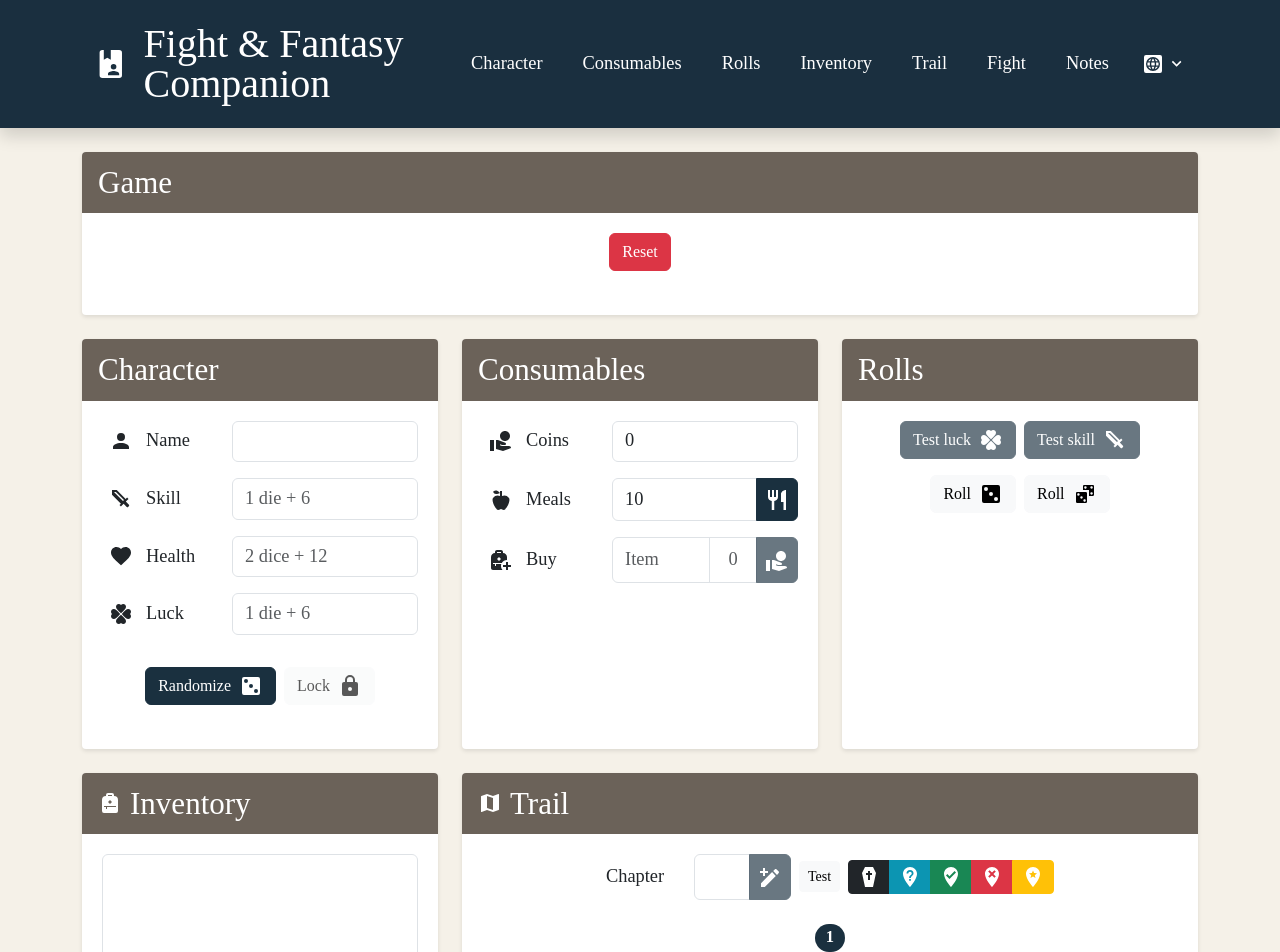
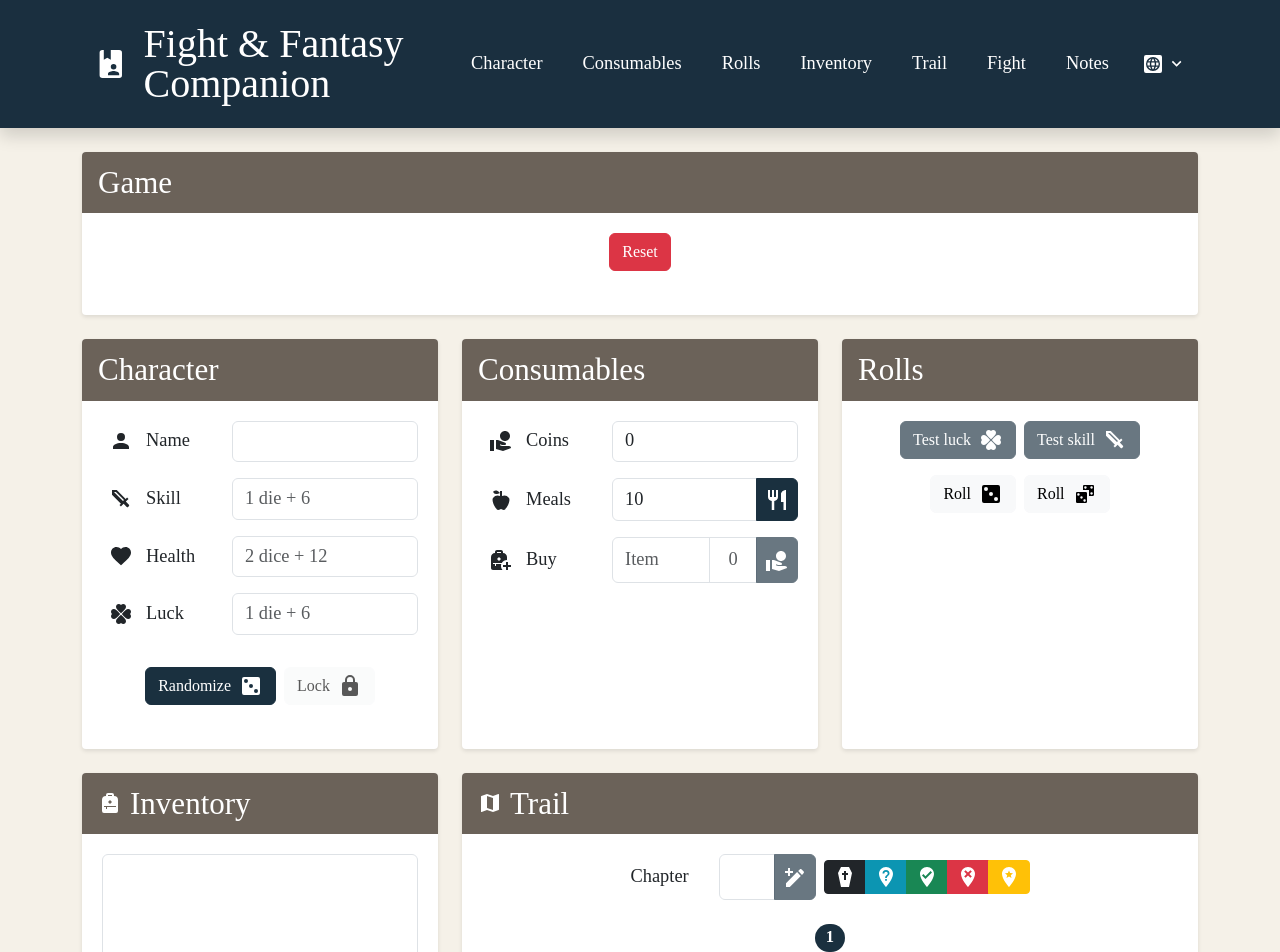
Before and after one commit to dialex/fnf-companion, a React (Vite) app: page / in a window 1280 px wide. Shown: the top 952 px of the page. Built offline with nearby package versions, Linux system fonts and the light colour scheme; a web font is replaced by a local one.

Commit message:
refactor: remove test button from trail section

```diff
--- a/src/App.jsx
+++ b/src/App.jsx
@@ -1035,7 +1035,6 @@ function App() {
               trailInput={trailInput}
               onTrailInputChange={setTrailInput}
               onTrailSubmit={handleTrailSubmit}
-              onTrailTest={handleTrailTest}
               onTrailPillColorChange={handleTrailPillColorChange}
                 />
               </div>
--- a/src/components/MapSection.jsx
+++ b/src/components/MapSection.jsx
@@ -16,7 +16,6 @@ export default function MapSection({
   trailInput,
   onTrailInputChange,
   onTrailSubmit,
-  onTrailTest,
   onTrailPillColorChange,
 }) {
   const [selectedButton, setSelectedButton] = useState(null);
@@ -139,14 +138,6 @@ export default function MapSection({
               <Icon path={mdiPencilPlus} size={1} />
             </button>
           </div>
-          <button
-            type="button"
-            className="btn btn-light btn-sm"
-            onClick={onTrailTest}
-            title="Test: Add 20 random numbers"
-          >
-            {t('trail.test')}
-          </button>
           <div className="btn-group" role="group">
             <button
               type="button"
```
